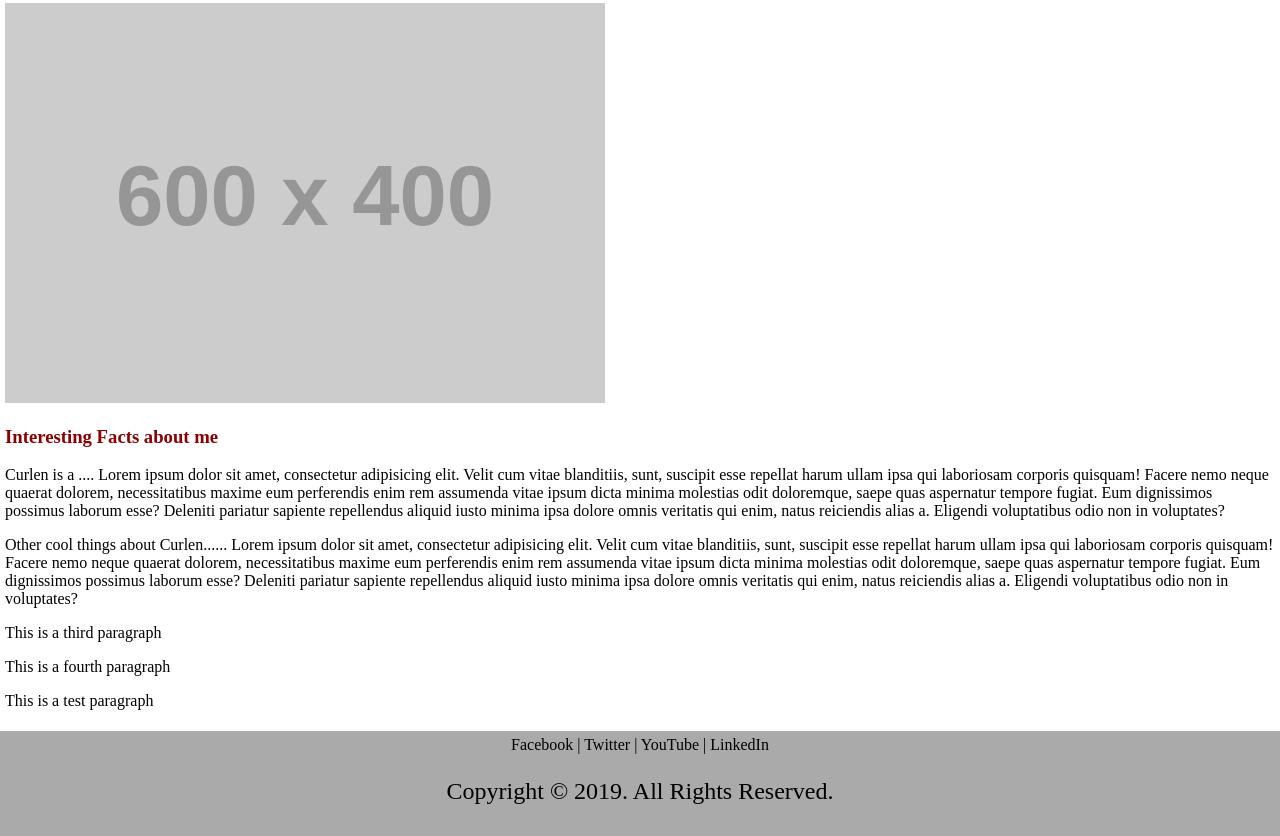
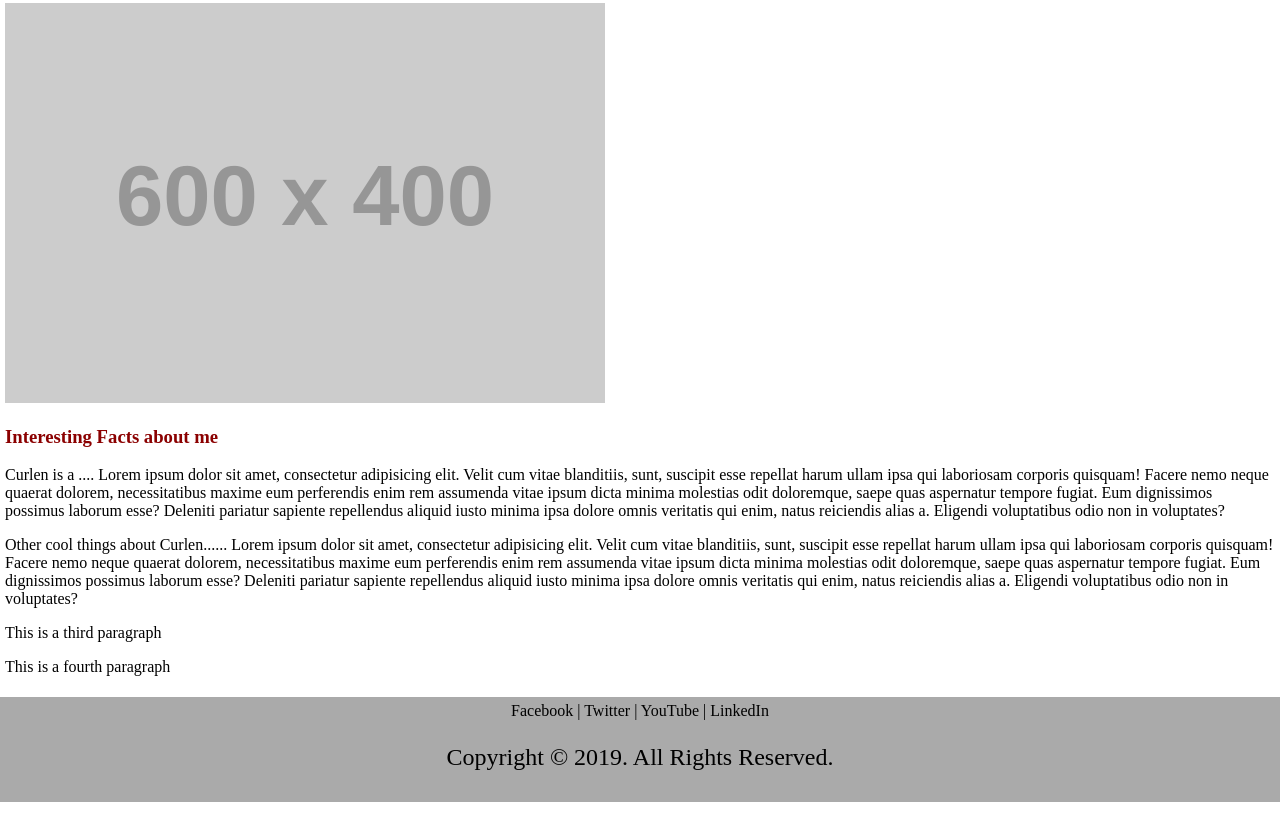
Before and after one commit to Aiasaki/3pager, a website: page index.html in a window 1280 px wide. Shown: the part 287-1123 px from the top of the page. After the commit the page ends 1089 px from the top, so only its background shows below. Drawn offline with Linux system fonts and the light colour scheme; placeholder pictures from the web are drawn by us.

Commit message:
Remove 5
Remove 5

```diff
--- a/index.html
+++ b/index.html
@@ -47,9 +47,6 @@
 		<p>
 			This is a fourth paragraph
 		</p>
-		<p>
-			This is a test paragraph
-		</p>
 
 	</main>
 	<footer>
```
